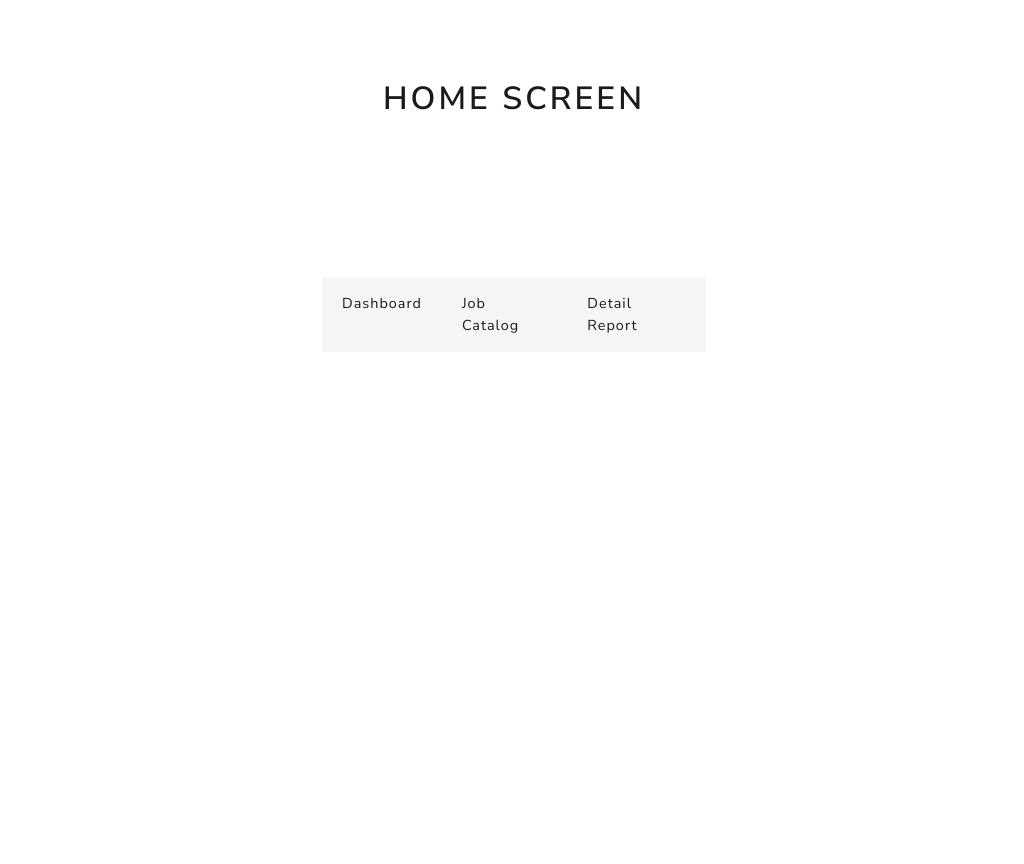
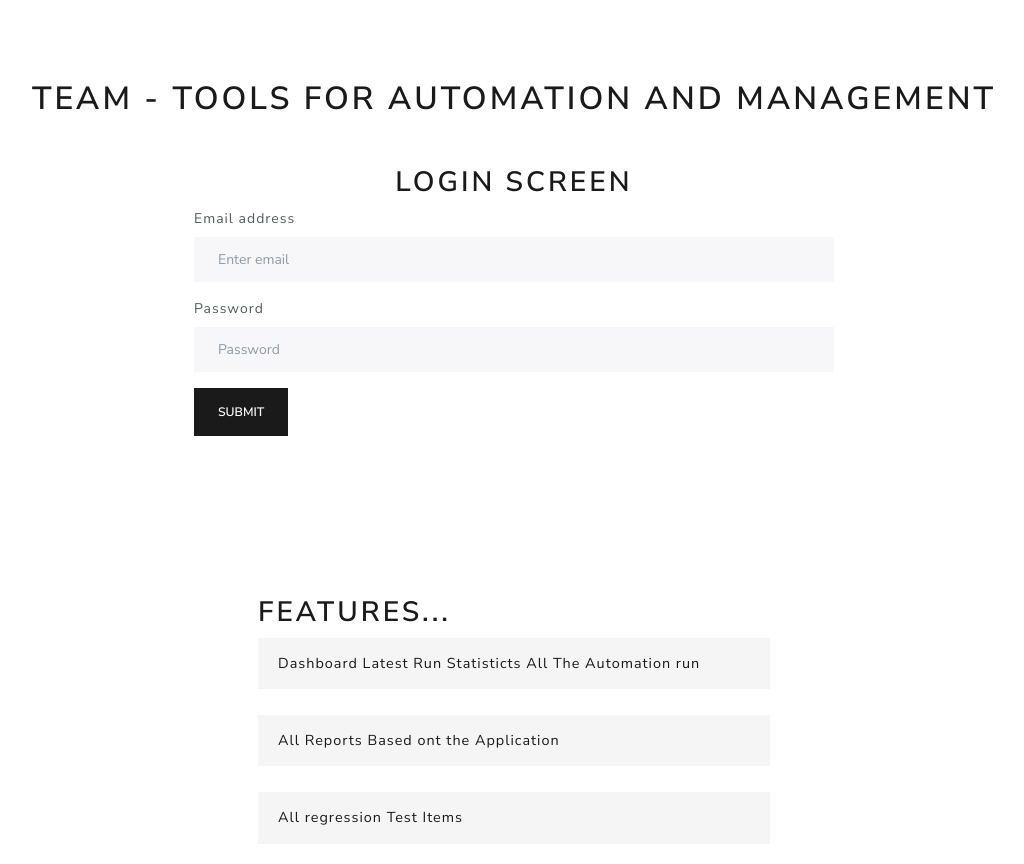
Before and after one commit to TrexAqua/Dashboard, a React (Create React App) app in the folder frontend/: page / in a window 1280 px wide. Shown: the top 864 px of the page, without its empty margins (126-1150 px from the left). Before the commit the page ends 800 px from the top, so only its background shows below. Built offline with nearby package versions, Linux system fonts and the light colour scheme.

Commit message:
19-02-2021

```diff
--- a/frontend/src/Components/Dashboard.jsx
+++ b/frontend/src/Components/Dashboard.jsx
@@ -2,21 +2,30 @@ import React, { useState, useEffect } from 'react'
 import { Table, Dropdown, DropdownButton } from 'react-bootstrap';
 import Header from './Header'
 import '../Styles/Dashboard.css'
+import { Button } from 'react-bootstrap';
 
 const Dashboard = () => {
 
     const [data, setData] = useState([]);
     const [systems, setSystems] = useState([]);
     const [systemName, setSystemName] = useState('');
+    const [appNames, setAppNames] = useState([]);
+    const [singleAppName, setSingleAppName] = useState('')
 
     const clickHandler = (e) => {
         setSystemName(e.target.textContent)
-        console.log(systemName)
     }
+
+    const clickHandlerForApp = (e) => {
+        setSingleAppName(e.target.textContent)
+    }
+
+    // eslint-disable-next-line react-hooks/exhaustive-deps
+
 
     useEffect(() => {
         const fetchData = async () => {
-            const { data } = await fetch('/dashboard').then(data => data.json())
+            const { data } = await fetch('/dashboard' ).then(data => data.json())
             setData(data)
         }
         fetchData()
@@ -24,23 +33,49 @@ const Dashboard = () => {
 
     useEffect(() => {
         const fetchData = async () => {
-            const { data } = await fetch('/system').then(data => data.json())
+            const { data } = await fetch('/system' ).then(data => data.json())
             setSystems(data)
         }
         fetchData()
     }, [])
 
     useEffect(() => {
-        const fetchData = async () => {
+        if (systemName !== '') {
+            const fetchData = async () => {
             const { data } = await fetch(`/filtersystem/${systemName}`).then(data => data.json())
             setData(data)
         }
-        fetchData()
-    },[systemName])
+            fetchData()
+        }
+
+    }, [systemName])
+
+    useEffect(() => {
+        if (systemName !== '') {
+            const fetchData = async () => {
+                const { data } = await fetch(`/appname/${systemName}`).then(data => data.json())
+                setAppNames(data)
+                console.log(data)
+            }
+            fetchData()
+        }
+    }, [systemName])
+
+    useEffect(() => {
+        if (singleAppName !== '') {
+            const fetchData = async () => {
+                const { data } = await fetch(`/related/${systemName}/${singleAppName}`).then(data => data.json())
+                setData(data)
+                console.log(data)
+            }
+            fetchData()
+        }
+    },[singleAppName, systemName])
 
     return (
         <div>
             <Header title='Dashboard' />
+            <div className='dropdown-container'>
             <DropdownButton id="dropdown-item-button" title="Select System">
                 {systems.map(x => {
                     return (
@@ -48,7 +83,19 @@ const Dashboard = () => {
                     )
                 })}
             </DropdownButton>
+            {/* //if there is any system selected then only this code will run*/}
+            {systemName && <DropdownButton id="dropdown-item-button" title="Select App Name">
+                {appNames.map(x => {
+                    return (
+                        <Dropdown.Item onClick={clickHandlerForApp}>{x.Applname}</Dropdown.Item>
+                    )
+                })}
+                </DropdownButton>
+            }
+            </div>
             <h3 className='system'>System: {systemName}</h3>
+            {systemName && <h3>App Name : {singleAppName}</h3>}
+
             <Table className='table' responsive size="sm" striped bordered>
                 <thead>
                     <tr>
--- a/frontend/src/Components/Details.jsx
+++ b/frontend/src/Components/Details.jsx
@@ -13,6 +13,7 @@ const Details = () => {
     },[])
     return (
         <div>
+
             <Header title='Details Page' />
             <Table className='table' responsive size="sm" striped bordered>
                 <thead>
@@ -47,6 +48,7 @@ const Details = () => {
                 </tbody>
             </Table>
         </div>
+
     )
 }
 
--- a/frontend/src/Components/Home.jsx
+++ b/frontend/src/Components/Home.jsx
@@ -1,14 +1,51 @@
-import React from 'react'
+import React, {useState} from 'react'
 import { Link } from 'react-router-dom'
+import { Button, Form } from 'react-bootstrap'
 import '../Styles/Home.css'
-const Home = () => {
+const Home = ({history}) => {
+
+    const [email, setEmail] = useState('')
+    const [password, setPassword] = useState('')
+
+    const submitHandler = (e) => {
+        e.preventDefault()
+
+        if (!email) {
+            alert('Please enter your email ')
+        } else if(!password){
+            alert('Please enter your Password')
+        } else {
+            history.push('/dashboard')
+        }
+
+
+    }
+
     return (
         <div>
-            <h1>Home Screen</h1>
-                <div className='button-container'>
-                    <Link className='link' to='/dashboard'>Dashboard</Link>
-                    <Link className='link' to='/catalog'>Job Catalog</Link>
-                    <Link className='link' to='/details'>Detail Report</Link>
+            <h1>Team - Tools for Automation and Management</h1>
+            <div className='login-container'>
+                <h2>Login Screen</h2>
+                <Form className='form-container'>
+                    <Form.Group controlId="formBasicEmail">
+                    <Form.Label>Email address</Form.Label>
+                    <Form.Control onChange={e => setEmail(e.target.value)} type="email" placeholder="Enter email" />
+                </Form.Group>
+                    <Form.Group controlId="formBasicPassword">
+                    <Form.Label>Password</Form.Label>
+                    <Form.Control onChange={e => setPassword(e.target.value)} type="password" placeholder="Password" />
+                </Form.Group>
+                <Button onClick={submitHandler} variant="primary" type="submit">
+                            Submit
+                </Button>
+                </Form>
+            </div>
+
+            <div className='button-container'>
+                <h2>Features...</h2>
+                    <Link className='link' to='/dashboard'>Dashboard Latest Run Statisticts All The Automation run</Link>
+                    <Link className='link' to='/catalog'>All Reports Based ont the Application</Link>
+                    <Link className='link' to='/details'>All regression Test Items</Link>
                 </div>
 
         </div>
--- a/frontend/src/Styles/Dashboard.css
+++ b/frontend/src/Styles/Dashboard.css
@@ -8,3 +8,6 @@ th{
 .system{
     margin: 2vh 19vw;
 }
+.dropdown-container{
+    display: flex;
+}
--- a/frontend/src/Styles/Home.css
+++ b/frontend/src/Styles/Home.css
@@ -1,11 +1,22 @@
 .button-container{
     display: flex;
-    padding: 0vw 35vw;
+    padding: 0vw 30vw;
     margin-top: 20vh;
     justify-content: space-between;
+    flex-direction: column;
 }
 .link{
     background-color: whitesmoke;
     padding: 15px 20px;
+    margin-bottom: 2vw;
     font-size: 0.9rem;
 }
+.login-container{
+    max-width: 50%;
+    margin-left: auto;
+    margin-right: auto;
+}
+.login-container h2{
+    text-align: center;
+    padding-top: 5vh;
+}
```
Also changed, not shown: 2 other files (tests, documents, lock files or other folders).
